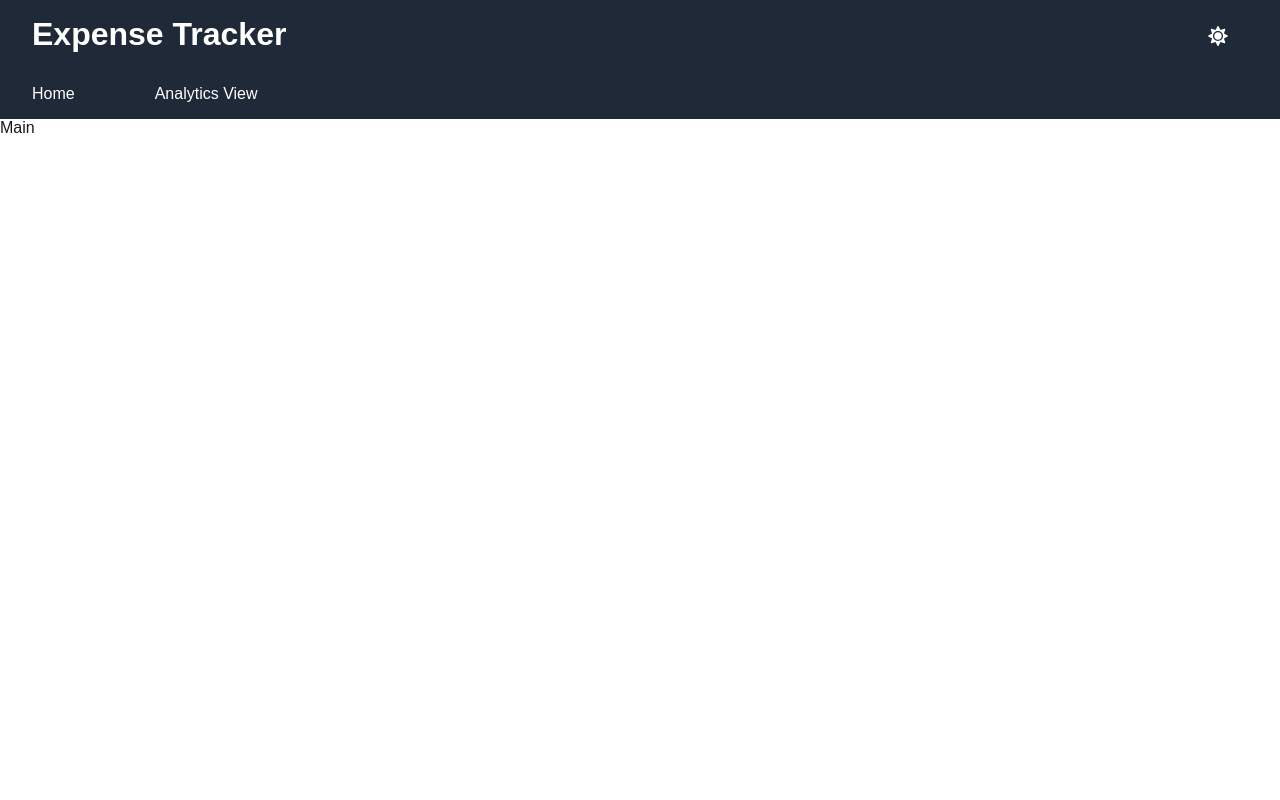
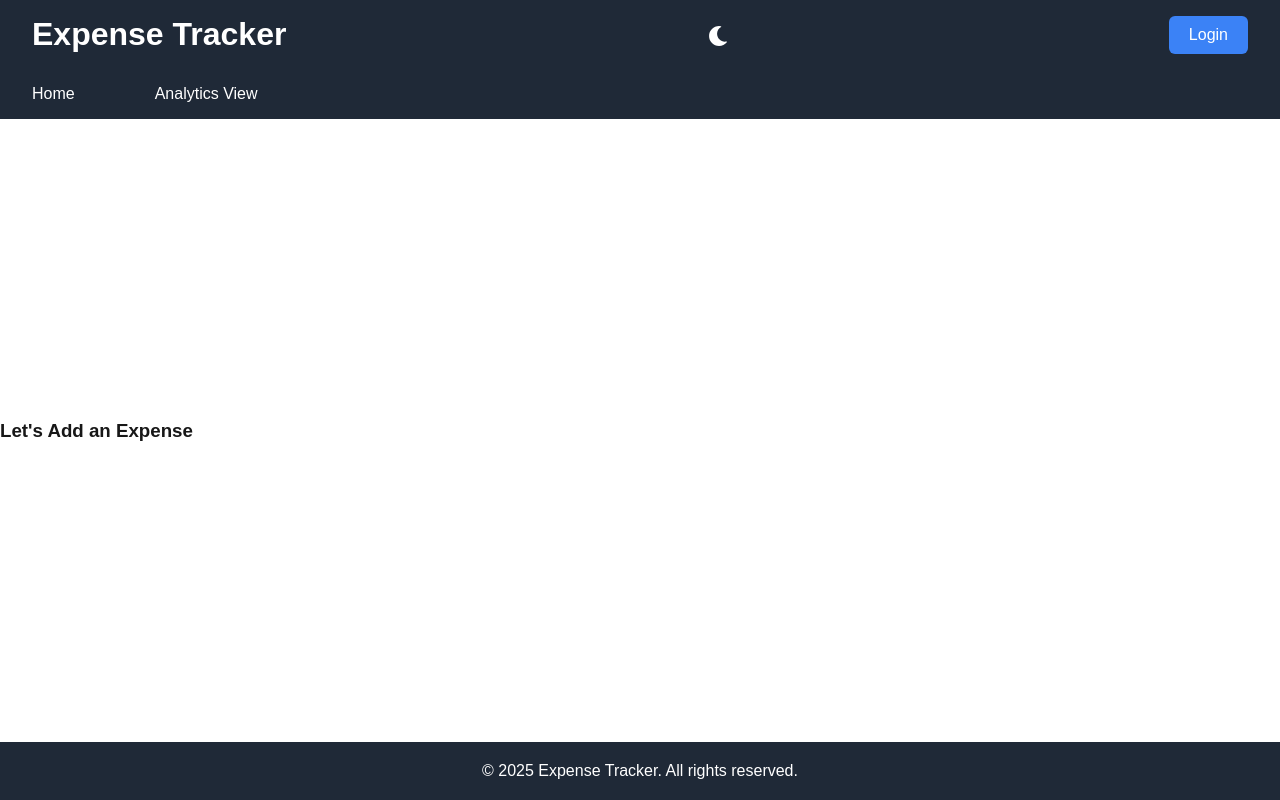
Before and after one commit to chandninigam/expense-tracker, a Next.js app: page / in a window 1280 px wide. Built offline with nearby package versions, Linux system fonts and the light colour scheme.

Commit message:
Improve css

```diff
--- a/package.json
+++ b/package.json
@@ -12,6 +12,7 @@
     "next": "15.3.5",
     "react": "^19.0.0",
     "react-dom": "^19.0.0",
+    "react-hook-form": "^7.60.0",
     "react-icons": "^5.5.0"
   },
   "devDependencies": {
--- a/src/app/layout.tsx
+++ b/src/app/layout.tsx
@@ -2,7 +2,6 @@ import type { Metadata } from "next";
 import { Geist, Geist_Mono } from "next/font/google";
 import "../style/globals.css";
 import Skelton from "@/components/skelton";
-// import { useState } from "react";
 
 const geistSans = Geist({
   variable: "--font-geist-sans",
--- a/src/app/page.tsx
+++ b/src/app/page.tsx
@@ -1,10 +1,12 @@
-// import Image from "next/image";
-// import styles from "../style/page.module.css";
+"use client";
+import "../style/home.css";
 
 export default function Home() {
   return (
-    <div>
-      <main>Main</main>
+    <div className="hero-form-wrapper">
+      <div>
+        <h3>Let&apos;s Add an Expense</h3>
+      </div>
     </div>
   );
 }
--- a/src/components/skelton.tsx
+++ b/src/components/skelton.tsx
@@ -38,19 +38,24 @@ export default function Skelton({ data }: Props) {
             </header>
             <div onClick={onClickMoonIcon} className="theme-icon">
               <FaSun
-                className={`icon fa-sun ${isDark ? "hidden" : "visible"}`}
+                className={`icon fa-sun ${isDark ? "visible" : "hidden"}`}
               />
               <FaMoon
-                className={`icon fa-moon ${isDark ? "visible" : "hidden"}`}
+                className={`icon fa-moon ${isDark ? "hidden" : "visible"}`}
               />
             </div>
+            <button className="btn-login">Login</button>
           </div>
           <div className="tabs-wrapper">
             <Link href="/">Home</Link>
             <Link href="/analytics">Analytics View</Link>
           </div>
         </div>
-        <div> {data.children}</div>
+        <main> {data.children}</main>
+
+        <footer>
+          <p>© 2025 Expense Tracker. All rights reserved.</p>
+        </footer>
       </div>
     </body>
   );
--- a/src/style/globals.css
+++ b/src/style/globals.css
@@ -3,6 +3,7 @@
   --foreground: #171717;
   --header-bg: #1f2937;
   --header-color: #ffffff;
+  --btn-login-bg: #3b82f6;
 }
 
 body.dark {
@@ -10,11 +11,13 @@ body.dark {
   --foreground: #ededed;
   --header-bg: #ffffff;
   --header-color: #1f2937;
+  --btn-login-bg: #3b82f6;
 }
 
 html,
 body {
   max-width: 100vw;
+  height: 100%;
   overflow-x: hidden;
 }
 
@@ -36,3 +39,8 @@ a {
   color: inherit;
   text-decoration: none;
 }
+
+.nextjs-toast-errors-parent,
+.nextjs-portal {
+  display: none !important;
+}
--- /dev/null
+++ b/src/style/home.css
@@ -0,0 +1,5 @@
+.hero-form-wrapper {
+  display: flex;
+  align-items: center;
+  justify-content: center;
+}
--- a/src/style/skelton.css
+++ b/src/style/skelton.css
@@ -1,17 +1,24 @@
 .skelton-wrapper {
+  display: flex;
+  flex-direction: column;
+  height: 100%;
 }
+
 .tag-header-wrapper {
   background-color: var(--header-bg);
   color: var(--header-color);
   padding: 1rem 2rem;
 }
+
 .header-mode {
   display: flex;
   justify-content: space-between;
 }
+
 header {
   padding-bottom: 2rem;
 }
+
 .theme-icon {
   position: relative;
   width: 40px;
@@ -20,6 +27,7 @@ header {
   border: none;
   cursor: pointer;
 }
+
 .icon {
   position: absolute;
   top: 0;
@@ -29,26 +37,67 @@ header {
   transition: opacity 0.8s cubic-bezier(0.4, 0, 0.2, 1),
     transform 0.8s cubic-bezier(0.4, 0, 0.2, 1);
 }
+
 .fa-sun {
   width: 20px;
   color: var(--header-color);
 }
+
 .fa-moon {
   width: 20px;
   color: var(--header-color);
 }
+
 .hidden {
   opacity: 0;
   transform: scale(0.8) rotate(45deg);
   pointer-events: none;
 }
+
 .visible {
   opacity: 1;
   transform: scale(1) rotate(0deg);
   pointer-events: auto;
 }
+
+.btn-login {
+  height: fit-content;
+  padding: 10px 20px;
+  background-color: var(--btn-login-bg);
+  color: #fff;
+  border: none;
+  border-radius: 6px;
+  font-size: 16px;
+  font-weight: 500;
+  cursor: pointer;
+  transition: background-color 0.3s ease, transform 0.2s ease;
+}
+
+.btn-login:hover {
+  background-color: #2563eb;
+  transform: translateY(-2px);
+}
+
+.btn-login:active {
+  transform: translateY(0);
+  background-color: #1d4ed8;
+}
+
 .tabs-wrapper {
   display: flex;
-  /* justify-content: ; */
   gap: 5rem;
 }
+
+main {
+  display: flex;
+  flex: 1;
+}
+
+footer {
+  display: flex;
+  align-items: center;
+  justify-content: center;
+  padding: 1.25rem 0;
+  background-color: var(--header-bg);
+  color: var(--header-color);
+}
```
Also changed, not shown: 1 other file (tests, documents, lock files or other folders).
